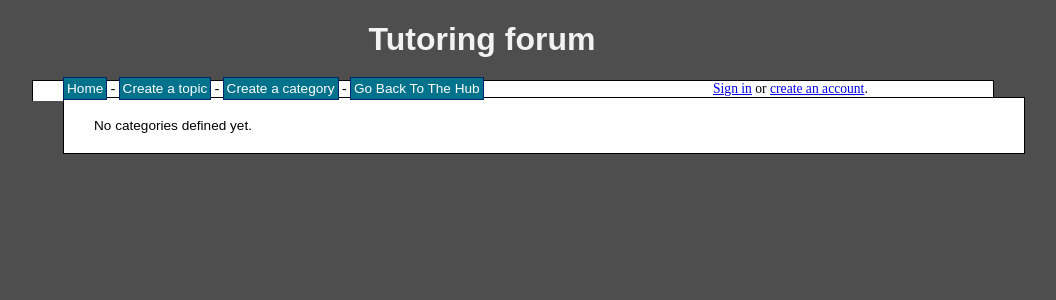
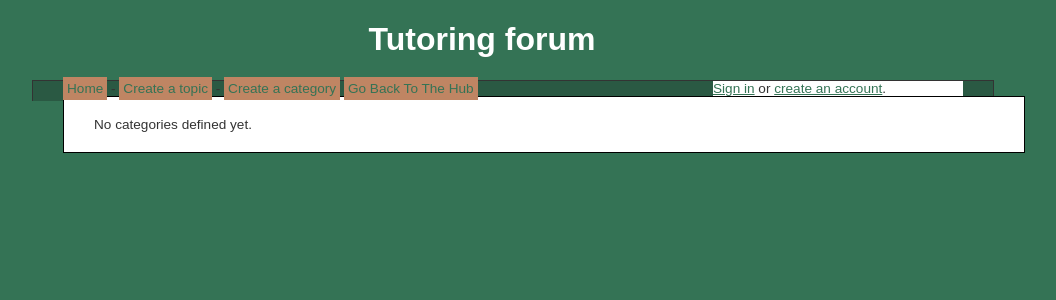
Before and after one commit to Cos572624/PomocUczniowska-Forum, a PHP site: page /index.php in a window 1280 px wide. Shown: the top 300 px of the page, without its empty margins (158-1214 px from the left). Run offline with PHP 8.4, Linux system fonts and the light colour scheme; data that the repository does not hold is empty.

Commit message:
Add files via upload

```diff
--- a/header.php
+++ b/header.php
@@ -19,7 +19,7 @@ session_start();
         <div id="menu">
             <a class="item" href="/forum/index.php">Home</a> -
             <a class="item" href="/forum/create_topic.php">Create a topic</a> -
-            <a class="item" href="/forum/create_cat.php">Create a category</a> -
+            <a class="item" href="/forum/create_cat.php">Create a category</a>
             <a class="item" href="../hub/hub.html">Go Back To The Hub</a>
             <div id="userbar">
             <?php
--- a/signup.php
+++ b/signup.php
@@ -66,7 +66,7 @@ else
         if(!$result)
 		{
 			echo 'Something went wrong while registering. Please try again later.';
-			//echo mysql_error(); //funkcja w celach diagnostycznych, nie ruszac jak nie trzeba
+			//echo mysql_error(); //wypisuje błedy w programie, odkomenuj żeby je wyświetliło
 		}
 		else
 		{
--- a/style.css
+++ b/style.css
@@ -1,6 +1,8 @@
 body {
-    background-color: #4E4E4E;
+	color: #333333;
+    background-color: #347355;
 	text-align: center;
+	font-family: "Anton", sans-serif;
 }
 
 #wrapper {
@@ -9,7 +11,7 @@ body {
 }
 
 #content {
-	background-color: #fff;
+	background-color: #FFFFFF;
 	border: 1px solid #000;
 	float: left;
 	font-family: Arial;
@@ -21,24 +23,24 @@ body {
 #menu {
 
 	float: left;
-	border: 1px solid #000;
+	border: 1px solid #333333;
 	border-bottom: none;
 	clear: both;
 	width:100%;
 	height:20px;
 	padding: 0 30px;
-	background-color: #FFF;
+	background-color: #2A5943;
 	text-align: left;
 	font-size: 85%;
 }
 
 #menu a:hover {
-	background-color: #009FC1;
+	background-color: #BF8563;
 
 }
 
 #userbar {
-	background-color: #fff;
+	background-color: #FFFFFF;
 	float: right;
 	width: 250px;
 }
@@ -58,13 +60,13 @@ table a {
 }
 
 table a:hover {
-	color:#373737;
+	color:#347355;
 	text-decoration: none;
 }
 
 th {
-	background-color: #B40E1F;
-	color: #F0F0F0;
+	background-color: #BF8563;
+	color: #FFFFFF;
 }
 
 td {
@@ -74,7 +76,7 @@ td {
 
 h1, #footer {
 	font-family: Arial;
-	color: #F1F3F1;
+	color: #FFFFFF;
 }
 
 h3 {
@@ -84,9 +86,9 @@ h3 {
 
 
 .item {
-	background-color: #00728B;
-	border: 1px solid #032472;
-	color: #FFF;
+	background-color: #BF8563;
+	border: 1px solid #BF8563;
+	color: #FFFFFF;
 	font-family: Arial;
 	padding: 3px;
 	text-decoration: none;
@@ -102,7 +104,7 @@ h3 {
 
 .small {
 	font-size: 75%;
-	color: #373737;
+	color: #333333;
 }
 
 #footer {
@@ -123,3 +125,16 @@ textarea {
 	width: 500px;
 	height: 200px;
 }
+
+a:visited {
+	color: #347355;
+}
+
+a:link {
+	text-decoration: no;
+	color: #347355;
+}
+
+a:hover {
+	color: #333333;
+}
```
